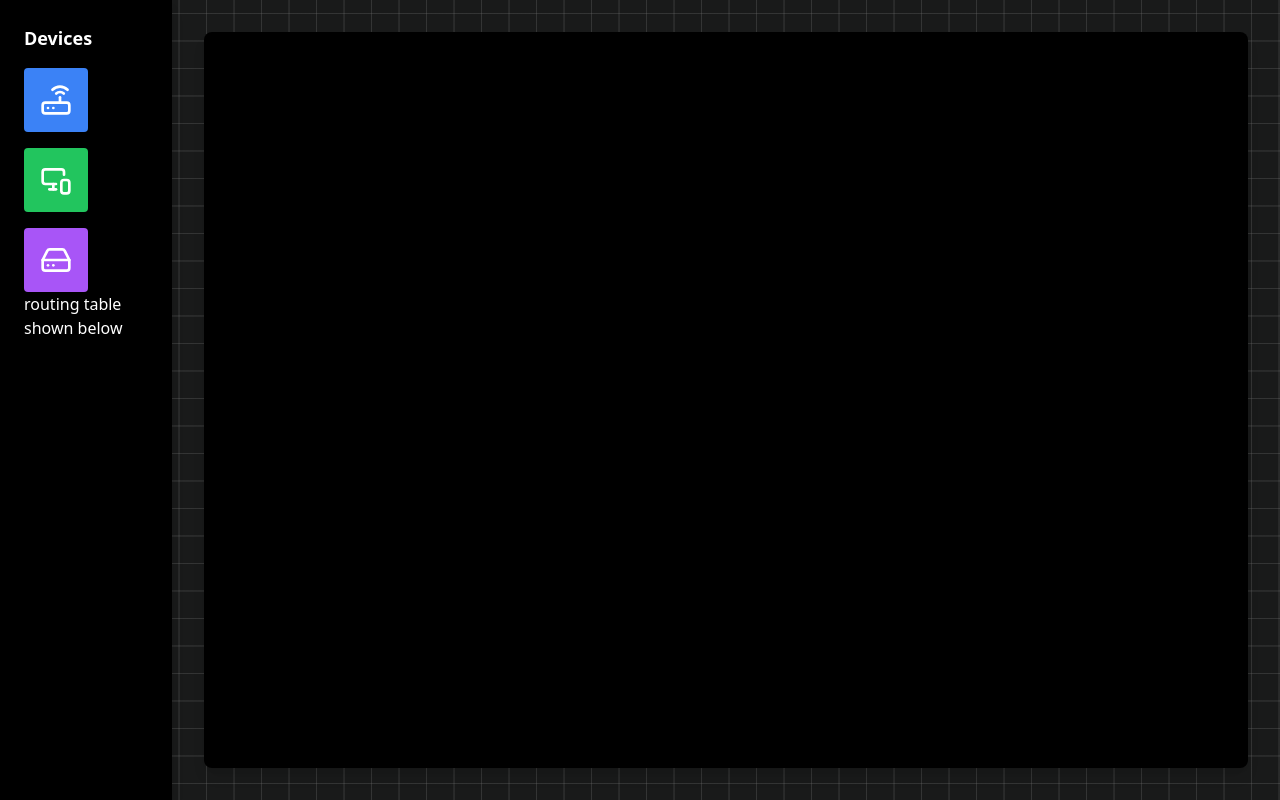
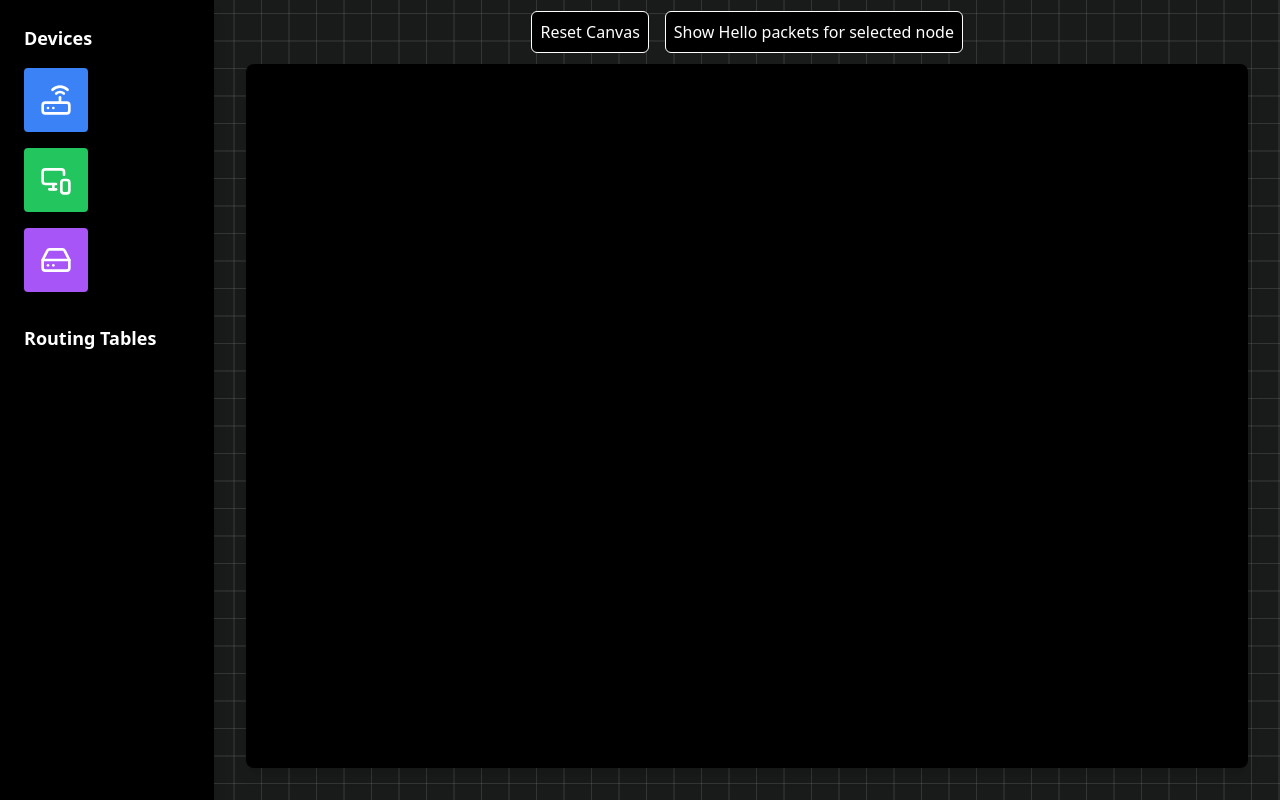
Before and after one commit to ZodiacT3rr0r/CN, a React (Vite) app: page / in a window 1280 px wide. Built offline with nearby package versions, Linux system fonts and the light colour scheme.

Commit message:
dont be gay

```diff
--- a/package.json
+++ b/package.json
@@ -11,6 +11,7 @@
   },
   "dependencies": {
     "lucide-react": "^0.344.0",
+    "motion": "^12.6.3",
     "react": "^18.3.1",
     "react-dom": "^18.3.1"
   },
--- a/src/App.tsx
+++ b/src/App.tsx
@@ -1,13 +1,18 @@
-import { useState } from 'react';
+// App.tsx
+import { useState, useEffect } from 'react';
 import { Router, MonitorSmartphone, HardDrive } from 'lucide-react';
-import { Device, DeviceInstance, Link } from './types';
+import { Device, DeviceInstance, Link, RoutingTable } from './types';
 import Canvas from './components/Canvas';
 import Palette from './components/Palette';
 
 function App() {
   const [devices, setDevices] = useState<DeviceInstance[]>([]);
   const [links, setLinks] = useState<Link[]>([]);
+  const [routingTables, setRoutingTables] = useState<Record<string, RoutingTable>>({});
   const [selected, setSelected] = useState<string | null>(null);
+  const [animations, setAnimations] = useState<
+    { from: string; to: string; id: number }[]
+  >([]);
 
   const availableDevices: Device[] = [
     { id: 'router', icon: Router, color: 'bg-blue-500', type: 'router' },
@@ -15,13 +20,26 @@ function App() {
     { id: 'switch', icon: HardDrive, color: 'bg-purple-500', type: 'switch' },
   ];
 
+  const [routerCount, setRouterCount] = useState(0);
+  const [pcCount, setPcCount] = useState(0);
+  const [switchCount, setSwitchCount] = useState(0);
+
   const handleDrop = (device: Device, x: number, y: number) => {
+    let instanceId = '';
+    if (device.type === 'router') instanceId = `R${routerCount + 1}`;
+    if (device.type === 'pc') instanceId = `P${pcCount + 1}`;
+    if (device.type === 'switch') instanceId = `S${switchCount + 1}`;
+
     const newDevice: DeviceInstance = {
       ...device,
-      instanceId: `${device.id}-${Date.now()}`,
+      instanceId,
       position: { x, y },
     };
-    setDevices([...devices, newDevice]);
+
+    setDevices((prev) => [...prev, newDevice]);
+    if (device.type === 'router') setRouterCount((c) => c + 1);
+    if (device.type === 'pc') setPcCount((c) => c + 1);
+    if (device.type === 'switch') setSwitchCount((c) => c + 1);
   };
 
   const handleMove = (instanceId: string, x: number, y: number) => {
@@ -32,32 +50,137 @@ function App() {
     );
   };
 
-  const handleDeviceClick = (instanceId: string) => {
-    if (selected && selected !== instanceId) {
-      setLinks([...links, { from: selected, to: instanceId }]);
-      setSelected(null);
-    } else {
-      setSelected(instanceId);
+  const buildAdjacencyList = (): Record<string, string[]> => {
+    const adj: Record<string, string[]> = {};
+    devices.forEach((d) => (adj[d.instanceId] = []));
+    links.forEach(({ from, to }) => {
+      adj[from].push(to);
+      adj[to].push(from);
+    });
+    return adj;
+  };
+
+  const computeRoutingTables = () => {
+    const adjList = buildAdjacencyList();
+    const tables: Record<string, RoutingTable> = {};
+
+    for (const startNode of Object.keys(adjList)) {
+      const visited = new Set<string>();
+      const queue: { node: string; hops: number; path: string[] }[] = [
+        { node: startNode, hops: 0, path: [startNode] },
+      ];
+      const table: RoutingTable = {};
+
+      while (queue.length) {
+        const { node, hops, path } = queue.shift()!;
+        if (visited.has(node)) continue;
+        visited.add(node);
+
+        if (node !== startNode) {
+          table[node] = {
+            nextHop: path[1],
+            hops,
+          };
+        }
+
+        for (const neighbor of adjList[node]) {
+          if (!visited.has(neighbor)) {
+            queue.push({ node: neighbor, hops: hops + 1, path: [...path, neighbor] });
+          }
+        }
+      }
+
+      tables[startNode] = table;
     }
+
+    setRoutingTables(tables);
   };
+
+  useEffect(() => {
+    if (devices.length > 0) {
+      computeRoutingTables();
+    }
+  }, [devices, links]);
+
+  const floodHelloPacketsFrom = (startNode: string) => {
+    const adjList = buildAdjacencyList();
+    const visitedNodes = new Set<string>();
+    visitedNodes.add(startNode);
+
+    let wave: string[] = [startNode];
+    let idCounter = 0;
+
+    const propagateWave = (currentWave: string[]) => {
+      const nextWave: string[] = [];
+      const newAnimations: { from: string; to: string; id: number }[] = [];
+
+      for (const from of currentWave) {
+        for (const to of adjList[from]) {
+          if (!visitedNodes.has(to)) {
+            visitedNodes.add(to);
+            nextWave.push(to);
+            newAnimations.push({ from, to, id: idCounter++ });
+          }
+        }
+      }
+
+      if (newAnimations.length > 0) {
+        setAnimations(newAnimations);
+
+        // Wait for animations to finish before starting the next wave
+        setTimeout(() => {
+          propagateWave(nextWave);
+        }, 1200); // must match or exceed the animation time (see Canvas)
+      }
+    };
+
+    propagateWave(wave);
+  };
+
+
 
   return (
     <div className="flex min-h-screen bg-pattern">
-      <Palette devices={availableDevices} />
+      <Palette
+        devices={availableDevices}
+        routingTables={routingTables}
+        devicesOnCanvas={devices}
+      />
 
-      <div className="flex flex-col w-full p-8 mx-auto">
-        {/* <div className="text-white flex items-center justify-center h-16 gap-4">
-          <button className="px-4 py-1 bg-slate-800 rounded">Start</button>
-          <button className="px-4 py-1 bg-slate-800 rounded">Select Sender</button>
-          <button className="px-4 py-1 bg-slate-800 rounded">Select Receiver</button>
-        </div> */}
+      <div className="flex flex-col w-full p-8 pt-0 mx-auto">
+        <div className="text-white flex items-center justify-center h-16 gap-4">
+          <button
+            onClick={() => {
+              window.location.reload();
+            }}
+            className="bg-black border border-white rounded-md p-2"
+          >
+            Reset Canvas
+          </button>
+          <button
+            onClick={() => {
+              if (selected) {
+                floodHelloPacketsFrom(selected);
+              } else {
+                alert('Select a node first!');
+              }
+            }}
+            className="bg-black border border-white rounded-md p-2"
+          >
+            Show Hello packets for selected node
+          </button>
+        </div>
         <Canvas
           devices={devices}
           availableDevices={availableDevices}
           links={links}
+          setLinks={setLinks}
+          selected={selected}
+          setSelected={setSelected}
           onDrop={handleDrop}
           onMove={handleMove}
-          onDeviceClick={handleDeviceClick}
+          animations={animations}
+          setAnimations={setAnimations}
         />
       </div>
     </div>
--- a/src/components/Canvas.tsx
+++ b/src/components/Canvas.tsx
@@ -1,25 +1,37 @@
-import React, { useState } from 'react';
+// components/Canvas.tsx
+import React, { useState, useRef, useEffect } from 'react';
 import { Device, DeviceInstance, Link } from '../types';
+import { Mail } from 'lucide-react';
 
 interface CanvasProps {
   devices: DeviceInstance[];
   availableDevices: Device[];
   links: Link[];
+  setLinks: React.Dispatch<React.SetStateAction<Link[]>>;
+  selected: string | null;
+  setSelected: React.Dispatch<React.SetStateAction<string | null>>;
   onDrop: (device: Device, x: number, y: number) => void;
   onMove: (instanceId: string, x: number, y: number) => void;
-  onDeviceClick: (instanceId: string) => void;
+  animations: { from: string; to: string; id: number }[];
+  setAnimations: React.Dispatch<React.SetStateAction<{ from: string; to: string; id: number }[]>>;
 }
 
 function Canvas({
   devices,
   availableDevices,
   links,
+  setLinks,
+  selected,
+  setSelected,
   onDrop,
   onMove,
-  onDeviceClick,
+  animations,
+  setAnimations,
 }: CanvasProps) {
   const [draggingId, setDraggingId] = useState<string | null>(null);
   const [offset, setOffset] = useState<{ x: number; y: number }>({ x: 0, y: 0 });
+  const wasDraggingRef = useRef(false);
+  const [animatedPackets, setAnimatedPackets] = useState<any[]>([]);
 
   const handleDragOver = (e: React.DragEvent) => {
     e.preventDefault();
@@ -38,10 +50,7 @@ function Canvas({
     onDrop(device, x, y);
   };
 
-  const handleMouseDown = (
-    e: React.MouseEvent,
-    instanceId: string
-  ) => {
+  const handleMouseDown = (e: React.MouseEvent, instanceId: string) => {
     const rect = (e.currentTarget as HTMLElement).getBoundingClientRect();
     setDraggingId(instanceId);
     setOffset({
@@ -52,6 +61,7 @@ function Canvas({
 
   const handleMouseMove = (e: React.MouseEvent) => {
     if (!draggingId) return;
+    wasDraggingRef.current = true;
     const canvasRect = (e.currentTarget as HTMLElement).getBoundingClientRect();
     const x = e.clientX - canvasRect.left - offset.x + 32;
     const y = e.clientY - canvasRect.top - offset.y + 32;
@@ -60,21 +70,99 @@ function Canvas({
 
   const handleMouseUp = () => {
     setDraggingId(null);
+    setTimeout(() => (wasDraggingRef.current = false), 0);
   };
+
+  const handleCanvasClick = (e: React.MouseEvent) => {
+    if ((e.target as HTMLElement).id === 'canvas') {
+      setSelected(null);
+    }
+  };
+
+  const handleDeviceClick = (instanceId: string, e: React.MouseEvent) => {
+    e.stopPropagation();
+    if (wasDraggingRef.current) return;
+
+    if (selected && selected !== instanceId) {
+      const existingLinkIndex = links.findIndex(
+        (link) =>
+          (link.from === selected && link.to === instanceId) ||
+          (link.from === instanceId && link.to === selected)
+      );
+
+      if (existingLinkIndex !== -1) {
+        const newLinks = [...links];
+        newLinks.splice(existingLinkIndex, 1);
+        setLinks(newLinks);
+      } else {
+        setLinks([...links, { from: selected, to: instanceId }]);
+      }
+
+      setSelected(null);
+    } else {
+      setSelected(instanceId);
+    }
+  };
+
+  // Animate hello packet movement
+  useEffect(() => {
+    if (animations.length === 0) return;
+
+    const packets = animations.map(({ from, to, id }) => {
+      const fromDevice = devices.find((d) => d.instanceId === from);
+      const toDevice = devices.find((d) => d.instanceId === to);
+      if (!fromDevice || !toDevice) return null;
+
+      return {
+        id,
+        from,
+        to,
+        start: fromDevice.position,
+        end: toDevice.position,
+        progress: 0,
+      };
+    }).filter(Boolean);
+
+    setAnimatedPackets(packets);
+
+    const interval = setInterval(() => {
+      setAnimatedPackets((prev) => {
+        const next = prev
+          .map((p) => ({
+            ...p,
+            progress: p.progress + 0.01, // adjust this for smoother/slower
+          }))
+          .filter((p) => p.progress <= 1); // ensure packet fully reaches
+
+        if (next.length === 0) {
+          clearInterval(interval);
+          setAnimations([]); // signal App to continue to next wave
+        }
+
+        return next;
+      });
+    }, 20); // slower interval = smoother animation
+
+
+    return () => clearInterval(interval);
+  }, [animations]);
 
   return (
     <div
+      id="canvas"
       className="bg-black rounded-lg shadow-lg flex-1 h-[600px] relative"
       onDragOver={handleDragOver}
       onDrop={handleDrop}
       onMouseMove={handleMouseMove}
       onMouseUp={handleMouseUp}
+      onClick={handleCanvasClick}
     >
-      {/* SVG lines for links */}
+      {/* SVG for links and animated hello packets */}
       <svg className="absolute w-full h-full pointer-events-none">
+        {/* Render static links */}
         {links.map((link, index) => {
-          const from = devices.find(d => d.instanceId === link.from);
-          const to = devices.find(d => d.instanceId === link.to);
+          const from = devices.find((d) => d.instanceId === link.from);
+          const to = devices.find((d) => d.instanceId === link.to);
           if (!from || !to) return null;
 
           return (
@@ -90,6 +178,8 @@ function Canvas({
             />
           );
         })}
+
+        {/* Marker for arrows */}
         <defs>
           <marker
             id="arrowhead"
@@ -102,23 +192,58 @@ function Canvas({
             <polygon points="0 0, 10 3.5, 0 7" fill="#00f0ff" />
           </marker>
         </defs>
+
+        {/* Render animated packets */}
+        {animatedPackets.map((packet) => {
+          const { start, end, progress, id } = packet;
+          const cx = start.x + (end.x - start.x) * progress;
+          const cy = start.y + (end.y - start.y) * progress;
+
+          return (
+            <foreignObject
+              key={`packet-${id}`}
+              x={cx - 8}
+              y={cy - 8}
+              width={32}
+              height={32}
+              style={{ opacity: 1 }}
+            >
+              <Mail className="text-white w-8 h-8" />
+            </foreignObject>
+          );
+        })}
       </svg>
 
-      {/* Device icons */}
-      {devices.map((device) => (
+      {/* Device nodes */}
+      {devices.map((device) => {
+        const isSelected = selected === device.instanceId;
+        return (
           <div
             key={device.instanceId}
-          className={`absolute ${device.color} w-16 h-16 rounded-full flex items-center justify-center cursor-move border-2 border-white`}
+            className={`
+              absolute
+              ${device.color}
+              w-16 h-16
+              rounded-full
+              flex flex-col items-center justify-center
+              cursor-move
+              border-2
+              ${isSelected ? 'border-purple-500' : 'border-white'}
+            `}
             style={{
               left: device.position.x - 32,
               top: device.position.y - 32,
             }}
             onMouseDown={(e) => handleMouseDown(e, device.instanceId)}
-          onClick={() => onDeviceClick(device.instanceId)}
+            onClick={(e) => handleDeviceClick(device.instanceId, e)}
           >
-          {React.createElement(device.icon, { className: 'w-8 h-8 text-black z-40' })}
+            {React.createElement(device.icon, {
+              className: `w-8 h-8 z-40 ${isSelected ? 'text-white' : 'text-black'}`,
+            })}
+            <span className="text-white text-xs mt-1">{device.instanceId}</span>
           </div>
-      ))}
+        );
+      })}
     </div>
   );
 }
--- a/src/components/Palette.tsx
+++ b/src/components/Palette.tsx
@@ -1,19 +1,22 @@
+// Palette.tsx
 import React from 'react';
-import { Device } from '../types';
+import { Device, DeviceInstance, RoutingTable } from '../types';
 
 interface PaletteProps {
   devices: Device[];
+  routingTables: Record<string, RoutingTable>;
+  devicesOnCanvas: DeviceInstance[];
 }
 
-function Palette({ devices }: PaletteProps) {
+function Palette({ devices, routingTables, devicesOnCanvas }: PaletteProps) {
   const handleDragStart = (e: React.DragEvent, device: Device) => {
     e.dataTransfer.setData('deviceId', device.id);
   };
 
   return (
-    <div className="bg-black text-white p-6  shadow-lg w-48 h-screen">
+    <div className="bg-black text-white p-6 shadow-lg w-[250px] h-screen overflow-y-auto">
       <h2 className="text-lg font-semibold mb-4">Devices</h2>
-      <div className="flex flex-col gap-4">
+      <div className="flex flex-col gap-4 mb-8">
         {devices.map((device) => (
           <div
             key={device.id}
@@ -26,9 +29,38 @@ function Palette({ devices }: PaletteProps) {
         ))}
       </div>
 
-      routing table shown below
+      <h2 className="text-lg font-semibold mb-2">Routing Tables</h2>
+      <div className="space-y-4">
+        {devicesOnCanvas.map((device) => (
+          <div key={device.instanceId} className="text-sm">
+            <div className="font-bold text-blue-400 mb-1">{device.instanceId}</div>
+            {routingTables[device.instanceId] ? (
+              <table className="text-md w-full table-auto border-collapse">
+                <thead>
+                  <tr>
+                    <th className="border border-white px-1">Dest</th>
+                    <th className="border border-white px-1">Next Hop</th>
+                    <th className="border border-white px-1">Hops</th>
+                  </tr>
+                </thead>
+                <tbody>
+                  {Object.entries(routingTables[device.instanceId]).map(([dest, info]) => (
+                    <tr key={dest}>
+                      <td className="border border-white px-1 text-center">{dest}</td>
+                      <td className="border border-white px-1 text-center">{info.nextHop}</td>
+                      <td className="border border-white px-1 text-center">{info.hops}</td>
+                    </tr>
+                  ))}
+                </tbody>
+              </table>
+            ) : (
+              <p className="text-gray-400">No routes</p>
+            )}
+          </div>
+        ))}
+      </div>
     </div>
   );
 }
 
-export default Palette
+export default Palette;
```
Also changed, not shown: src/types.ts (+23 -2 lines), 1 other file (tests, documents, lock files or other folders). Lines whose indentation alone changed are shown as unchanged.
